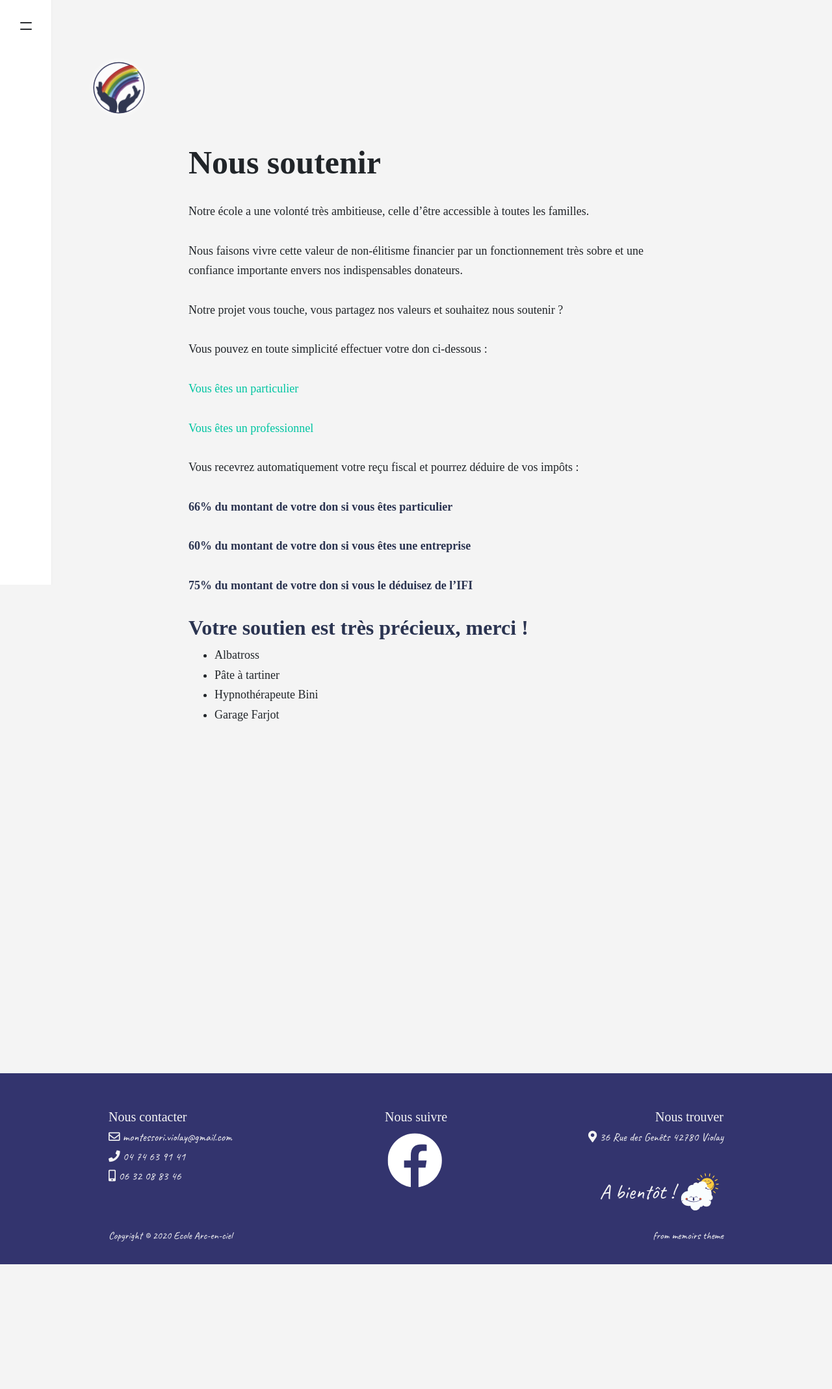
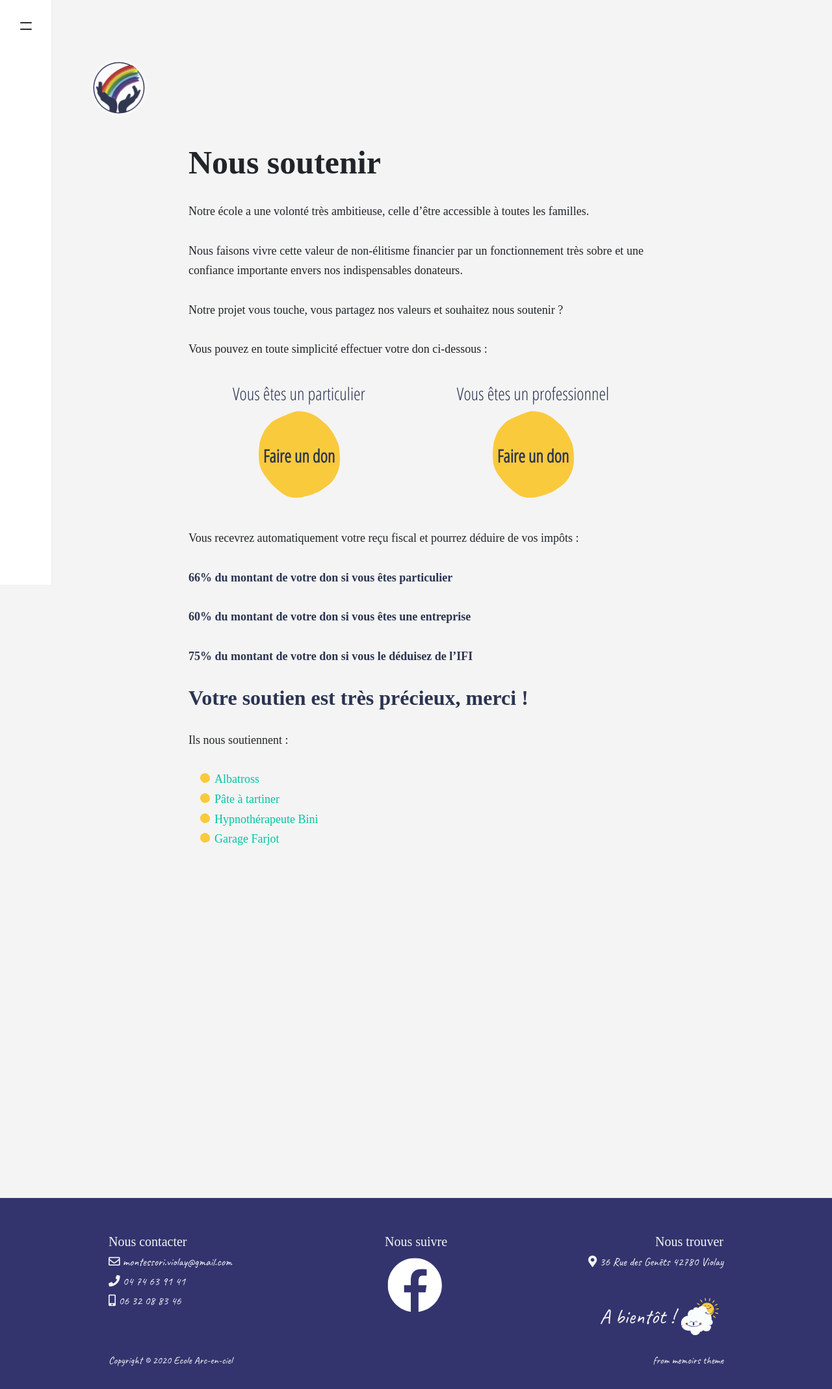
Before and after one commit to violay-rainbow-school/violay-rainbow-school.github.io, a Jekyll site: the page built from _pages/contribute.md, in a window 1280 px wide. Shown: the whole page at 65% size. Built offline with Jekyll 4.4.1, drawn with Linux system fonts in a browser that asks for light colours; nearby versions of some CDN libraries; some web fonts are replaced; comment, search, counter and statistics services are not loaded; before the commit the page ends 1946 px from its top, so only the background shows below that.

Commit message:
improve contribution page

```diff
--- a/_layouts/default.html
+++ b/_layouts/default.html
@@ -31,6 +31,10 @@
 
     {% if page.url == '/team' %}
         <link href="{{ site.baseurl }}/assets/css/team.css" rel="stylesheet">
+    {% endif %}
+
+    {% if page.url == '/contribute' %}
+        <link href="{{ site.baseurl }}/assets/css/contribute.css" rel="stylesheet">
     {% endif %}
 
     {% if page.slideshow == 'page' %}
--- a/_pages/contribute.md
+++ b/_pages/contribute.md
@@ -15,9 +15,10 @@ Notre projet vous touche, vous partagez nos valeurs et souhaitez nous soutenir ?
 
 Vous pouvez en toute simplicité effectuer votre don ci-dessous :
 
-[Vous êtes un particulier](https://www.helloasso.com/associations/ecole-montessori-arc-en-ciel/collectes/mecenat-particulier/don)
-
-[Vous êtes un professionnel](https://www.helloasso.com/associations/ecole-montessori-arc-en-ciel/formulaires/1)
+<div class="contribute-link-wrapper">
+    <a class="contribute-link" href="https://www.helloasso.com/associations/ecole-montessori-arc-en-ciel/collectes/mecenat-particulier/don">Vous êtes un particulier<br><span class="contribute-link-donate">Faire un don</span></a>
+    <a class="contribute-link" href="https://www.helloasso.com/associations/ecole-montessori-arc-en-ciel/formulaires/1">Vous êtes un professionnel<br><span class="contribute-link-donate">Faire un don</span></a>
+</div>
 
 Vous recevrez automatiquement votre reçu fiscal et pourrez déduire de vos impôts :
 
@@ -29,7 +30,8 @@ Vous recevrez automatiquement votre reçu fiscal et pourrez déduire de vos imp
 
 ## Votre soutien est très précieux, merci !
 
-- Albatross
-- Pâte à tartiner
-- Hypnothérapeute Bini
-- Garage Farjot
+Ils nous soutiennent :
+- [Albatross](https://www.albatrossglobal.org/)
+- [Pâte à tartiner](https://m.facebook.com/pateatartiner)
+- [Hypnothérapeute Bini](http://bien-dans-sa-tete.com/)
+- [Garage Farjot](https://www.facebook.com/garage.farjot/)
--- a/assets/css/common.css
+++ b/assets/css/common.css
@@ -1,6 +1,7 @@
 body {
     font-family: 'Arima Madurai';
     --main-color: rgb(43, 52, 81);
+    --secondary-color: rgb(27, 119, 48);
     --background-color: rgb(51, 52, 110);
 }
 
--- /dev/null
+++ b/assets/css/contribute.css
@@ -0,0 +1,39 @@
+.article-post ul {
+    list-style: url(/assets/images/svg/bullet-yellow.svg);
+}
+
+.contribute-link-wrapper {
+    display: grid;
+    grid-template-columns: 1fr 1fr;
+    gap: 20px;
+}
+
+.contribute-link {
+    display: block;
+    text-align: center;
+    background-image: url(/assets/images/svg/button-yellow.svg);
+    background-size: 125px;
+    background-repeat: no-repeat;
+    background-position: top 50px center;
+    height: 200px;
+    color: var(--main-color);
+    font-family: 'Open Sans Condensed';
+    font-size: 1.5em;
+}
+
+.contribute-link:hover {
+    color: var(--secondary-color);
+    text-decoration: none;
+}
+
+.contribute-link-donate {
+    position: relative;
+    font-weight: bold;
+    top: 50px;
+}
+
+@media all and (max-width: 710px) {
+    .contribute-link-wrapper {
+        grid-template-columns: 1fr;
+    }
+}
```
Also changed, not shown: assets/images/svg/bullet-yellow.svg (added).
